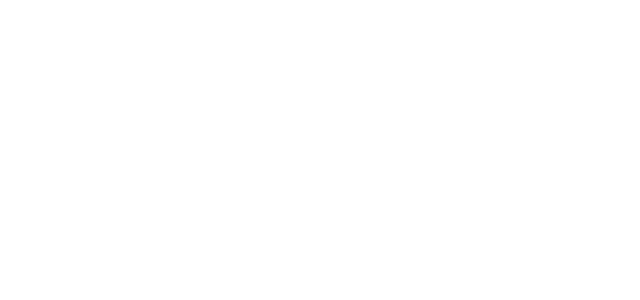
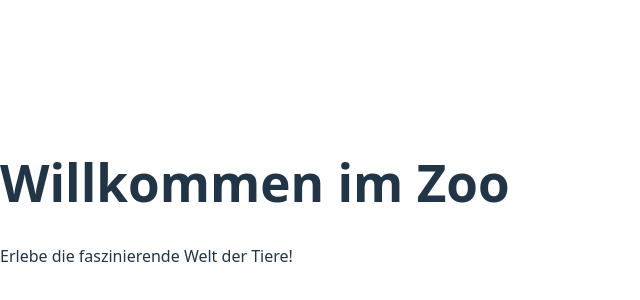
Before and after one commit to RiartC/M426_Zoo_App, a React (Vite) app: page / in a window 1280 px wide. Shown: the part 198-498 px from the top of the page, without its empty margins (0-640 px from the left). Built offline with nearby package versions, Linux system fonts and the light colour scheme.

Commit message:
startseite

```diff
--- a/src/App.jsx
+++ b/src/App.jsx
@@ -1,14 +1,12 @@
-import { useState } from 'react'
-import './App.css'
+import React from "react";
 
 function App() {
-
-
-  return (
-    <>
-
-    </>
-  )
+    return (
+        <div className="min-h-screen flex flex-col items-center justify-center bg-green-100 p-6">
+            <h1 className="text-3xl font-bold text-green-700">Willkommen im Zoo</h1>
+            <p className="mt-4 text-lg text-gray-700">Erlebe die faszinierende Welt der Tiere!</p>
+        </div>
+    );
 }
 
-export default App
+export default App;
```
